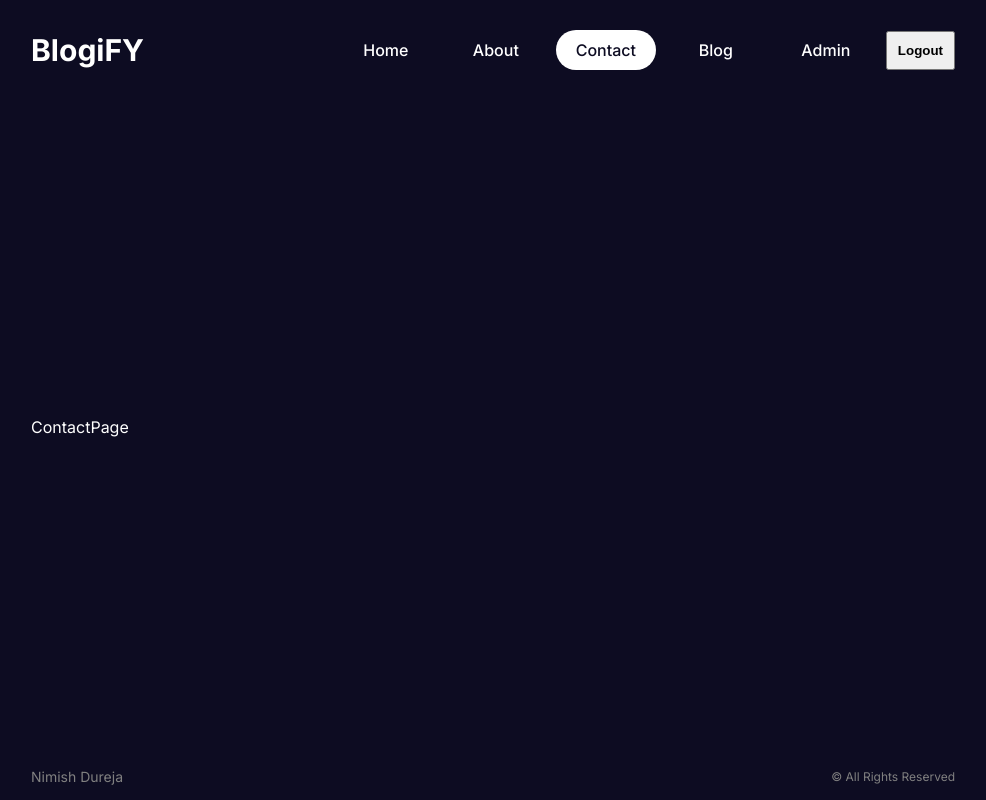
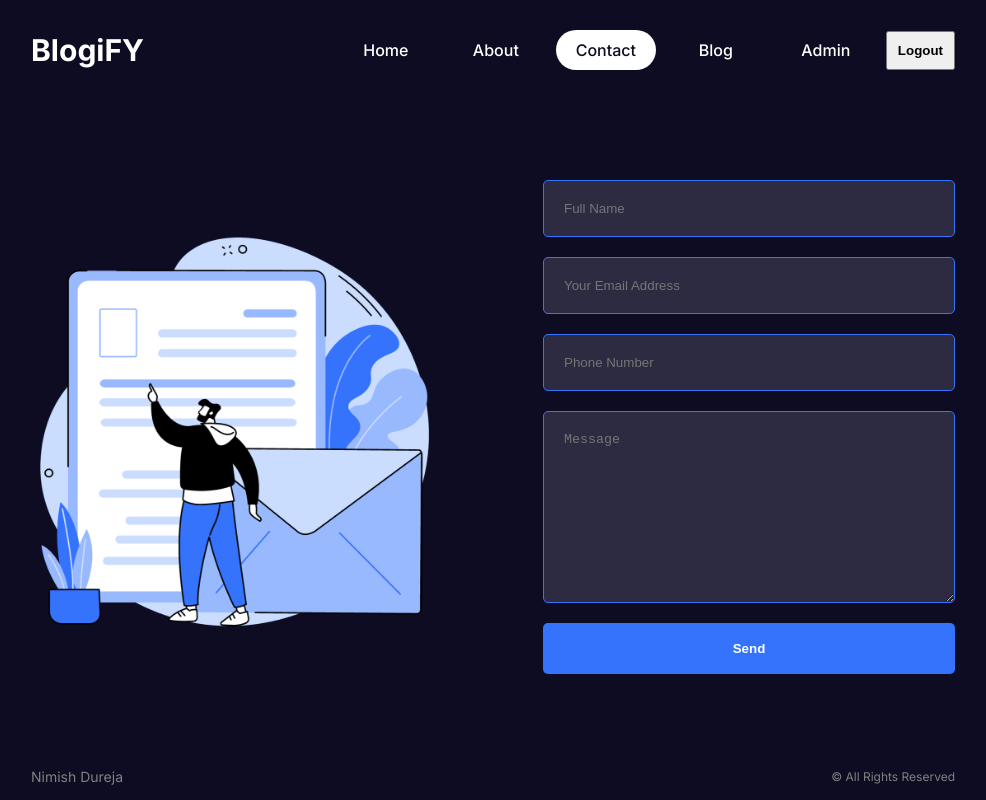
Before and after one commit to Nimish-Dureja-10/BlogApp, a Next.js app in the folder blog/: page /contact in a window 1280 px wide. Shown: the whole page, without its empty margins (147-1133 px from the left). Built offline with nearby package versions, Linux system fonts and the light colour scheme.

Commit message:
contact page updated

```diff
--- /dev/null
+++ b/blog/src/app/contact/contact.module.css
@@ -0,0 +1,45 @@
+.container {
+    display: flex;
+    gap: 100px;
+    align-items: center;
+}
+
+.imgContainer{
+    flex: 1;
+    position: relative;
+    height: 500px;
+}
+
+.img {
+    object-fit: contain;
+}
+
+.formContainer {
+    flex: 1;
+}
+
+.form {
+    display: flex;
+    flex-direction: column;
+    gap: 20px;
+}
+
+.form input,.form textarea {
+    padding: 20px;
+    border-radius: 5px;
+    border: 1px solid var(--btn);
+    outline: none;
+    background-color: var(--bgSoft);
+    color: var(--text);
+}
+
+.form button {
+    padding: 18px;
+    background-color: var(--btn);
+    color: var(--text);
+    font-weight: bold;
+    border: none;
+    border-radius: 5px;
+    cursor: pointer;
+
+}
--- a/blog/src/app/contact/page.jsx
+++ b/blog/src/app/contact/page.jsx
@@ -1,6 +1,22 @@
+import Image from "next/image";
+import styles from "./contact.module.css";
+
 const ContactPage = () => {
   return (
-    <div>ContactPage</div>
+    <div className={styles.container}>
+      <div className={styles.imgContainer}>
+        <Image src={"/contact.png"} alt="contact_img" className={styles.img} fill />
+      </div>
+      <div className={styles.formContainer}>
+        <form className={styles.form}>
+          <input type={"text"} placeholder="Full Name" />
+          <input type={"email"} placeholder="Your Email Address" />
+          <input type={"text"} placeholder="Phone Number" />
+          <textarea cols={'30'} rows="10" placeholder="Message"></textarea>
+          <button>Send</button>
+        </form>
+      </div>
+    </div>
   )
 }
 
```
